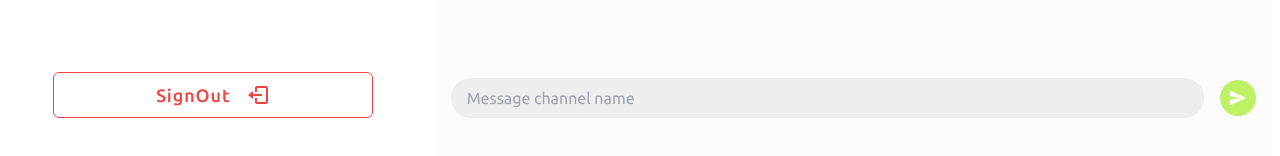
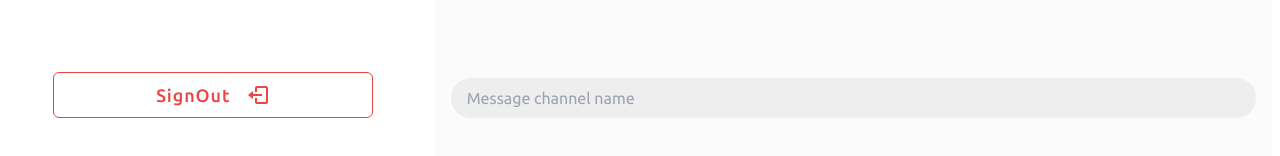
Before and after one commit to Manthan-Kuber/ChatVerse, a Next.js app: page /chats in a window 1280 px wide. Shown: the part 618-774 px from the top of the page. Built offline with nearby package versions, Linux system fonts and the light colour scheme; no server answers; sample sign-in values are in the browser's storage.

Commit message:
feat: add submit and change handlers

```diff
--- a/src/pages/chats.tsx
+++ b/src/pages/chats.tsx
@@ -1,4 +1,4 @@
-import { ReactElement, useState } from "react";
+import React, { FormEvent, ReactElement, useState } from "react";
 import useWindowSize from "../hooks/useWindowSize";
 import { AnimatePresence } from "framer-motion";
 import Sidebar from "../components/Sidebar";
@@ -9,8 +9,15 @@ import { IoMdSend } from "react-icons/io";
 const chats = () => {
   const { width: screenWidth } = useWindowSize();
   const [isOpen, setIsOpen] = useState(false);
-  const [hasTyped, setHasTyped] = useState(false);
+  const [message, setMessage] = useState("");
   const wByN = (n: number) => screenWidth && screenWidth * n;
+
+  const handleSubmit = (e:FormEvent) => {
+    e.preventDefault()
+    alert(message) //TODO Emit Socket event here
+    setMessage("")
+  }
+
   // TODO Add page transition animation
   return (
     <>
@@ -32,16 +39,20 @@ const chats = () => {
           <ChatsHeader setIsOpen={setIsOpen} />
           <main className="flex min-h-[calc(100vh-4.5rem)] flex-col  bg-neutral-300 bg-opacity-10 sm:min-h-[calc(100vh-6.5rem)] sm:pb-16">
             <div className="flex-1 ">Main section</div>
-            <div className="flex items-center gap-4 px-4 pt-2">
+            <div className="px-4 pt-2">
+              <form className="flex items-center gap-4"onSubmit={handleSubmit} >
                 <input
                   className="container rounded-full bg-neutral-500/10 px-4 py-2 focus:outline-none "
                   placeholder={`Message channel name`}
+                  value={message}
+                  onChange={(e) => setMessage(e.target.value)}
                 />
-              {!hasTyped && (
-                <button className="rounded-full bg-lime-300 p-2">
+                {message.length > 0 && (
+                  <button className="rounded-full bg-lime-400 hover:bg-lime-500 p-2" type="submit" disabled={!(message.length > 0)} >
                     <IoMdSend className="h-5 w-5 text-white" />
                   </button>
                 )}
+              </form>
             </div>
           </main>
         </div>
```
Lines whose indentation alone changed are shown as unchanged.
